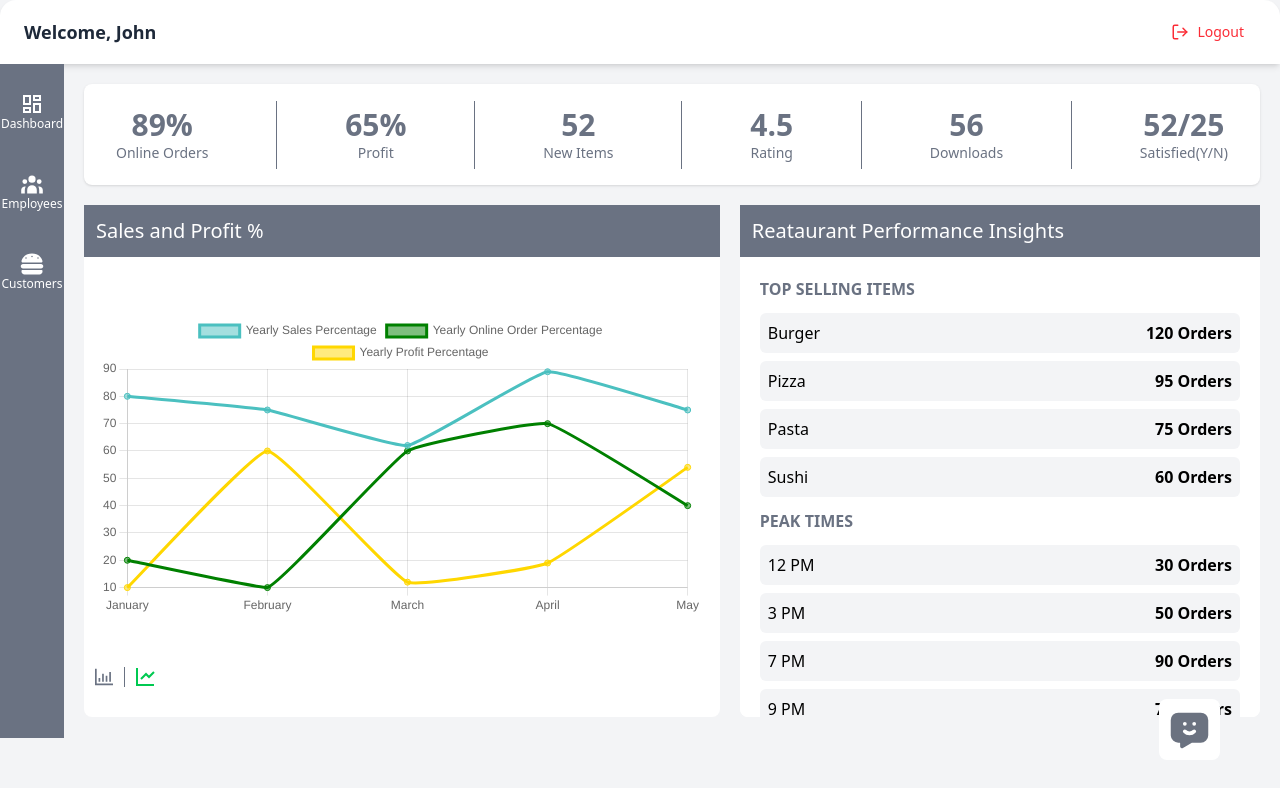
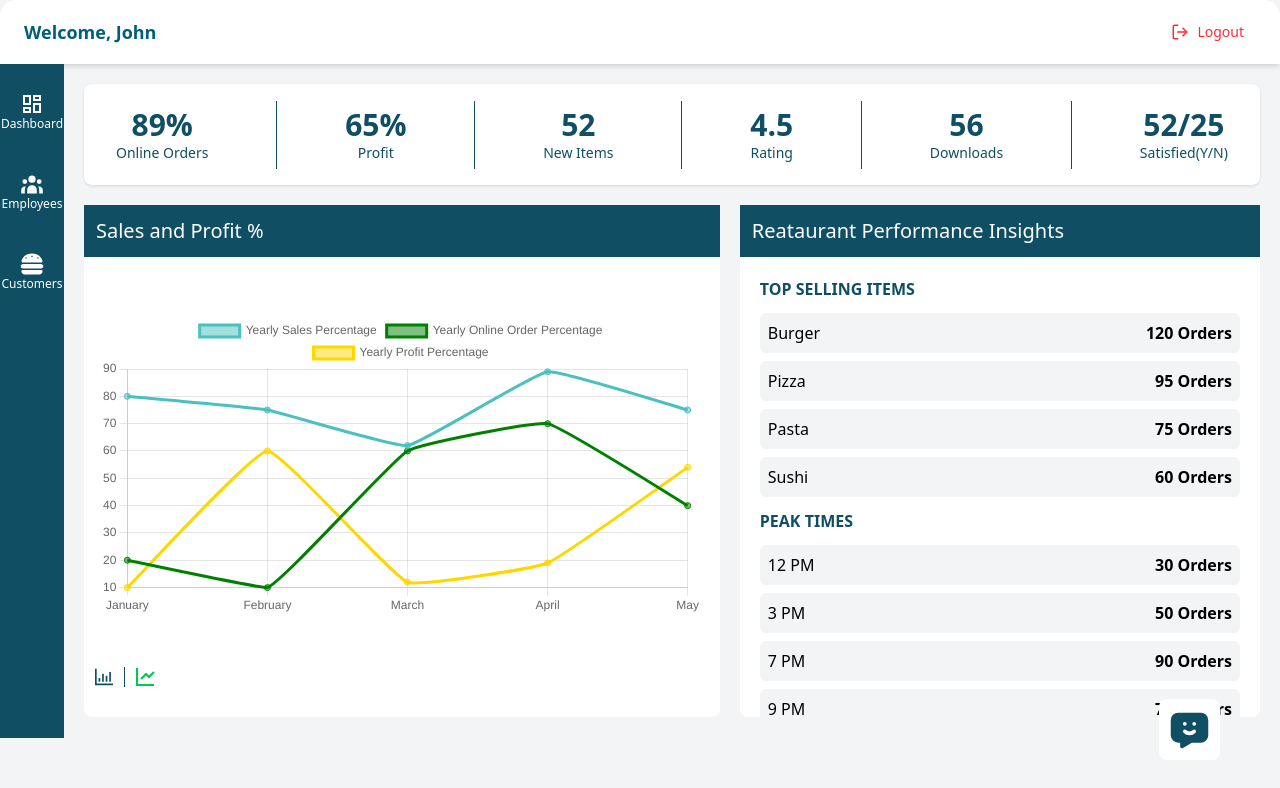
Before and after one commit to esakki2609/restaurant-app, a Next.js app: page / in a window 1280 px wide. Shown: the top 788 px of the page. Built offline with nearby package versions, Linux system fonts and the light colour scheme.

Commit message:
color changed

```diff
--- a/app/page.js
+++ b/app/page.js
@@ -11,7 +11,7 @@ const HomePage = () => {
   return (
     <div className="flex flex-col w-full min-h-screen bg-gray-100 overflow-hidden">
       <div className="flex items-center justify-between w-full h-16 bg-white shadow-md px-6 rounded-t-2xl">
-        <h2 className="text-lg font-semibold text-gray-800">Welcome, John</h2>
+        <h2 className="text-lg font-semibold text-cyan-800">Welcome, John</h2>
         <div className="flex items-center gap-4">
 
           {/* ....Logout Button..... */}
@@ -24,12 +24,12 @@ const HomePage = () => {
 
       <div className="flex flex-row w-full h-168.5">
         {/*  ....Sidebar.... */}
-        <div className="flex flex-col w-[5%] bg-gray-500 items-center py-4">
+        <div className="flex flex-col w-[5%] bg-cyan-900 items-center py-4">
           <div className="flex flex-col gap-4 w-full h-full justify-start">
             {DRAWER_ITEMS.map((item) => (
               <div
                 key={item.id}
-                className="flex flex-col items-center justify-start w-full p-3 text-white hover:bg-gray-700 rounded-md transition"
+                className="flex flex-col items-center justify-start w-full p-3 text-white hover:bg-cyan-700 rounded-md transition"
               >
                 <p className="text-2xl">{item.icon}</p>
                 <p className="text-xs">{item.label}</p>
--- a/components/Barchart.jsx
+++ b/components/Barchart.jsx
@@ -22,13 +22,13 @@ const Barchart = () => {
       <div className="flex flex-row h-[76%] w-full gap-5">
         {/* ....Sales and Profit Card....*/}
         <div className="flex flex-col h-full w-[55%] bg-white rounded-lg gap-2">
-          <div className="flex w-full p-3 bg-gray-500">
+          <div className="flex w-full p-3 bg-cyan-900">
             <p className="text-white text-xl">Sales and Profit %</p>
           </div>
           <div className="flex justify-center items-center px-4 h-[75%] pt-4">
             <BarchartUtils isBarchart={isBarchart} />
           </div>
-          <div className="flex flex-row justify-start items-center text-gray-500  ">
+          <div className="flex flex-row justify-start items-center text-cyan-900  ">
             <AiOutlineBarChart
               onClick={() => setBarchat(true)}
               className={` font-bold ${
@@ -49,7 +49,7 @@ const Barchart = () => {
 
         {/* ....Performance Card....*/}
         <div className="flex flex-col h-full w-[45%] bg-white rounded-lg  ">
-          <div className="flex w-full p-3 bg-gray-500">
+          <div className="flex w-full p-3 bg-cyan-900">
             <p className="text-white text-xl">
               Reataurant Performance Insights
             </p>
@@ -60,7 +60,7 @@ const Barchart = () => {
           <div className="flex justify-end items-end">
             <div className="fixed bottom-10 right-15 ">
               {!showChat && (
-                <div className="bg-white p-2 hover:bg-gray-700 text-[#6B7280] hover:text-white rounded-lg">
+                <div className="bg-white p-2 hover:bg-cyan-700 text-cyan-900 hover:text-white rounded-lg">
                   <TbMessageChatbotFilled
                     size={45}
                     onClick={() => setShowChat(true)}
--- a/components/Chatbot.js
+++ b/components/Chatbot.js
@@ -60,7 +60,7 @@ const Chatbot = ({ onClose }) => {
                     rows={3}
                 />
                 {/* ....Button.... */}
-                <button onClick={sendMessage} className="w-full h-10 bg-gray-500 text-white rounded-lg">
+                <button onClick={sendMessage} className="w-full h-10 bg-cyan-900 text-white rounded-lg cursor-pointer">
                     Suggest me
                 </button>
             </div>
--- a/components/CustomerQueries.jsx
+++ b/components/CustomerQueries.jsx
@@ -7,7 +7,7 @@ const CustomerQueries = () => {
     <div className="flex flex-col h-full w-full bg-white rounded-lg p-5 gap-3">
       {/* ....TOP SELLING.... */}
       <div className="flex flex-col gap-3">
-        <p className="text-md font-bold text-gray-500">TOP SELLING ITEMS</p>
+        <p className="text-md font-bold text-cyan-900">TOP SELLING ITEMS</p>
         <ul className="space-y-2">
           {performance.topSelling.map((item, index) => (
             <li
@@ -23,7 +23,7 @@ const CustomerQueries = () => {
 
       {/* ....PEAK TIMES.... */}
       <div className="flex flex-col gap-3">
-        <p className="text-md font-bold text-gray-500">PEAK TIMES</p>
+        <p className="text-md font-bold text-cyan-900">PEAK TIMES</p>
         <ul className="space-y-2">
           {performance.peakTimes.map((item, index) => (
             <li
@@ -39,7 +39,7 @@ const CustomerQueries = () => {
 
       {/* ....CUSTOMER QUERIES.... */}
       <div className="flex flex-col gap-3">
-        <p className="text-md font-bold text-gray-500">CUSTOMER QUERIES</p>
+        <p className="text-md font-bold text-cyan-900">CUSTOMER QUERIES</p>
         {performance.queries.map((item, index) => (
           <div
             key={index}
--- a/components/UpperCard.jsx
+++ b/components/UpperCard.jsx
@@ -4,13 +4,13 @@ import { UpperCardData } from "./data";
 
 const UpperCard = () => {
   return (
-    <div className=" flex items-center justify-between w-full  p-3 px-8 h-full text-gray-500 ">
+    <div className=" flex items-center justify-between w-full  p-3 px-8 h-full text-cyan-900 ">
       {/* ....Online Order.... */}
       <div className="flex flex-col text-center items-center justify-center">
-        <p className="text-3xl font-bold text-gray-500">
+        <p className="text-3xl font-bold text-cyan-900">
           {UpperCardData.online_orders}
         </p>
-        <p className="text-gray-500 text-sm">Online Orders</p>
+        <p className="text-cyan-900 text-sm">Online Orders</p>
       </div>
 
       <div className="border-l h-17"></div>
@@ -18,7 +18,7 @@ const UpperCard = () => {
       {/* ....Profit %.... */}
       <div className="text-center">
         <p className="text-3xl font-bold">{UpperCardData.Profit}</p>
-        <p className="text-gray-500 text-sm">Profit</p>
+        <p className="text-cyan-900 text-sm">Profit</p>
       </div>
 
       <div className="border-l h-17"></div>
@@ -26,7 +26,7 @@ const UpperCard = () => {
       {/* ....New Items Added.... */}
       <div className="text-center">
         <p className="text-3xl font-bold">{UpperCardData.new_items}</p>
-        <p className="text-gray-500 text-sm">New Items</p>
+        <p className="text-cyan-900 text-sm">New Items</p>
       </div>
 
       <div className="border-l h-17"></div>
@@ -34,7 +34,7 @@ const UpperCard = () => {
       {/* ....Rating % ....*/}
       <div className="text-center">
         <p className="text-3xl font-bold">{UpperCardData.ratings}</p>
-        <p className="text-gray-500 text-sm">Rating</p>
+        <p className="text-cyan-900 text-sm">Rating</p>
       </div>
 
       <div className="border-l h-17"></div>
@@ -42,7 +42,7 @@ const UpperCard = () => {
       {/* ....App Downloaded.... */}
       <div className="text-center">
         <p className="text-3xl font-bold">{UpperCardData.app_download}</p>
-        <p className="text-gray-500 text-sm">Downloads</p>
+        <p className="text-cyan-900 text-sm">Downloads</p>
       </div>
 
       <div className="border-l h-17"></div>
@@ -50,7 +50,7 @@ const UpperCard = () => {
       {/* ....Satisfied (Y/N).... */}
       <div className="text-center">
         <p className="text-3xl font-bold ">{UpperCardData.satisfied}</p>
-        <p className="text-gray-500 text-sm">Satisfied(Y/N)</p>
+        <p className="text-cyan-900 text-sm">Satisfied(Y/N)</p>
       </div>
     </div>
   );
```
